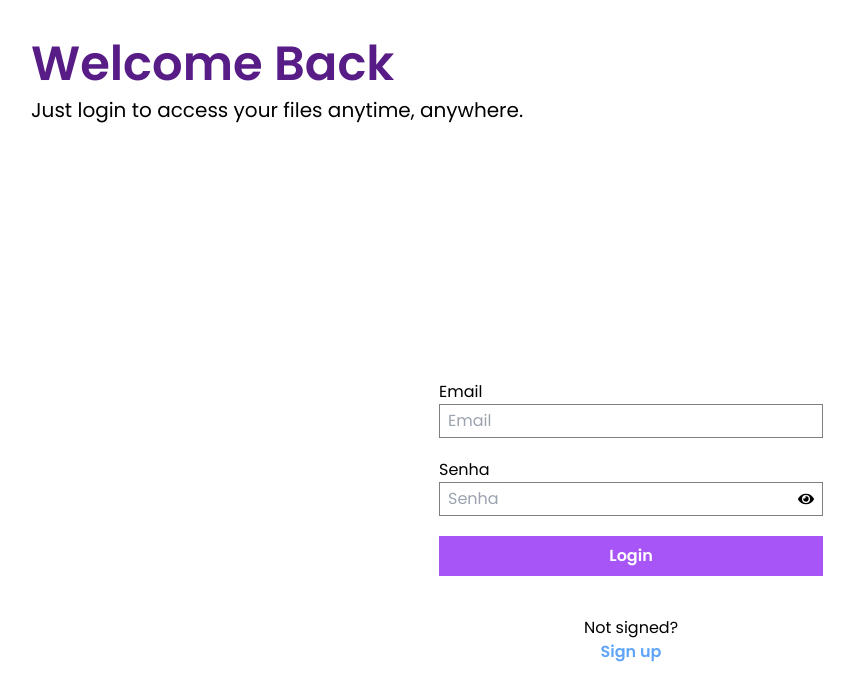
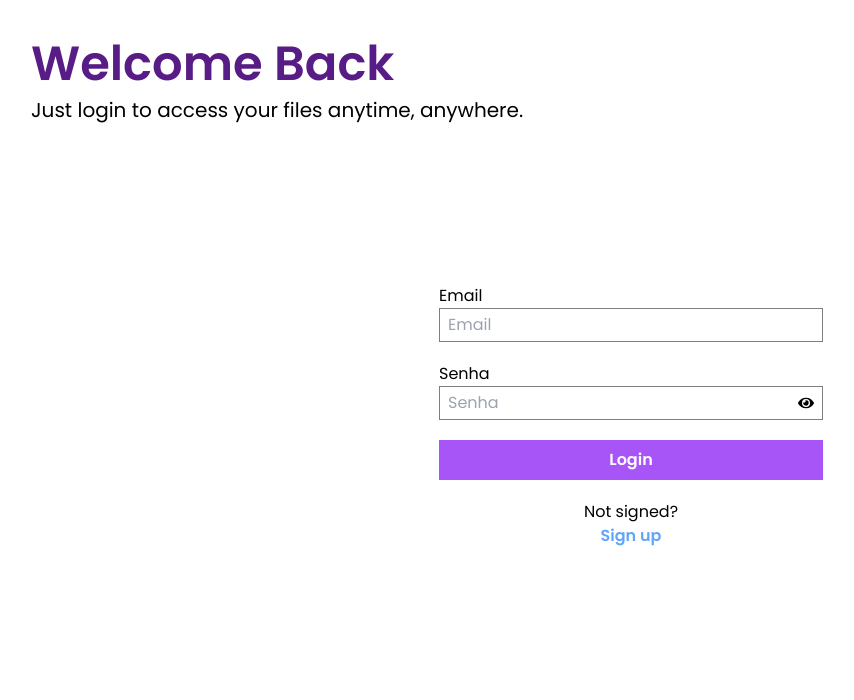
Before and after one commit to RobertSDM/TinyDrive, a React (Vite) app: page /login in a window 1280 px wide. Shown: the top 700 px of the page, without its empty margins (9-863 px from the left). Built offline with nearby package versions, Linux system fonts and the light colour scheme; no server answers.

Commit message:
refactor: fixing auth layout

```diff
--- a/src/components/FormInputWrapper/FormInput.tsx
+++ b/src/components/FormInputWrapper/FormInput.tsx
@@ -19,11 +19,12 @@ const FormInput = ({
     const [showPass, setShowPass] = useState<boolean>(false);
 
     return (
-        <div>
-            <p>{title}</p>
-            <div className="flex items-center gap-x-2 border border-black/50 px-2 py-1">
+        <div className="w-full">
+            <label htmlFor={`inp_${title}`}>{title}</label>
+            <div className="flex items-center gap-x-2 border border-black/50 px-2 py-1 w-full">
                 <input
-                    className="outline-none flex-grow bg-transparent"
+                    id={`inp_${title}`}
+                    className="outline-none flex-grow bg-transparent "
                     placeholder={title}
                     value={value}
                     onChange={(event) => {
@@ -35,7 +36,10 @@ const FormInput = ({
                     required
                 />
                 {isPass && (
-                    <div onClick={() => setShowPass((prev) => !prev)} className="cursor-pointer">
+                    <div
+                        onClick={() => setShowPass((prev) => !prev)}
+                        className="cursor-pointer"
+                    >
                         {showPass ? <FaRegEyeSlash /> : <FaEye />}
                     </div>
                 )}
--- a/src/pages/auth/Login.tsx
+++ b/src/pages/auth/Login.tsx
@@ -15,7 +15,7 @@ const Login = () => {
 
     setTitle("Login | Tiny Drive");
     return (
-        <div className="h-screen pt-10 px-10 mx-auto space-y-64">
+        <div className="h-screen pt-10 px-10 mx-auto space-y-40">
             <section className="space-y-2">
                 <h1 className="text-3xl md:text-5xl font-semibold text-purple-900">
                     Welcome Back
@@ -26,7 +26,7 @@ const Login = () => {
             </section>
             <section className="flex items-center flex-col">
                 <form
-                    className="w-96 space-y-5"
+                    className="w-96 space-y-5 flex justify-center flex-col items-center"
                     onSubmit={(event) => {
                         event.preventDefault();
 
@@ -51,7 +51,7 @@ const Login = () => {
                         title="Senha"
                         isPass={true}
                     />
-                    <section className="">
+                    <section className="space-y-10 w-full">
                         <button
                             disabled={isLoading}
                             type="submit"
@@ -63,8 +63,7 @@ const Login = () => {
                             {isLoading ? "Loading..." : "Login"}
                         </button>
                     </section>
-                </form>
-                <div className="flex items-center flex-col mt-10">
+                    <div className="flex items-center flex-col">
                         <p>Not signed?</p>
                         <Link
                             to={"/register"}
@@ -73,6 +72,7 @@ const Login = () => {
                             Sign up
                         </Link>
                     </div>
+                </form>
             </section>
         </div>
     );
--- a/src/pages/auth/Register.tsx
+++ b/src/pages/auth/Register.tsx
@@ -18,7 +18,7 @@ const Register = () => {
 
     setTitle("Sign-up | Tiny Drive");
     return (
-        <div className="h-screen pt-10 px-10 space-y-44">
+        <div className="h-screen pt-10 px-10 space-y-36">
             <section className="space-y-2 ">
                 <h1 className="text-3xl md:text-5xl font-semibold text-purple-900">
                     Register
@@ -29,7 +29,7 @@ const Register = () => {
             </section>
             <section className="flex justify-center">
                 <form
-                    className="w-96 space-y-5"
+                    className="w-96 space-y-5 flex justify-center flex-col items-center"
                     onSubmit={async (event) => {
                         event.preventDefault();
 
@@ -75,7 +75,7 @@ const Register = () => {
                         isPass={true}
                     />
 
-                    <section className="space-y-10">
+                    <section className="space-y-10 w-full text-center">
                         <button
                             disabled={isLoading}
                             type="submit"
```
Lines whose indentation alone changed are shown as unchanged.
